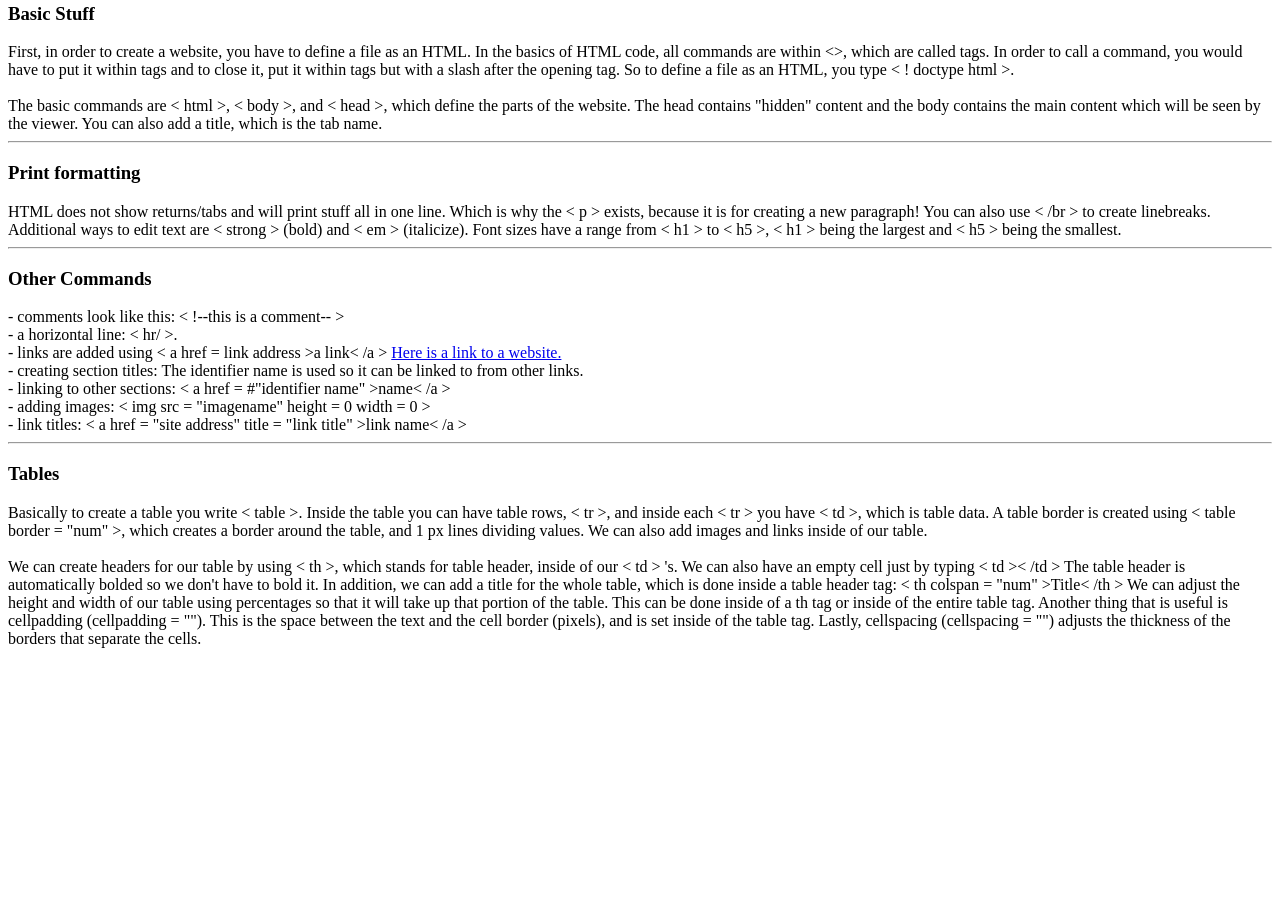
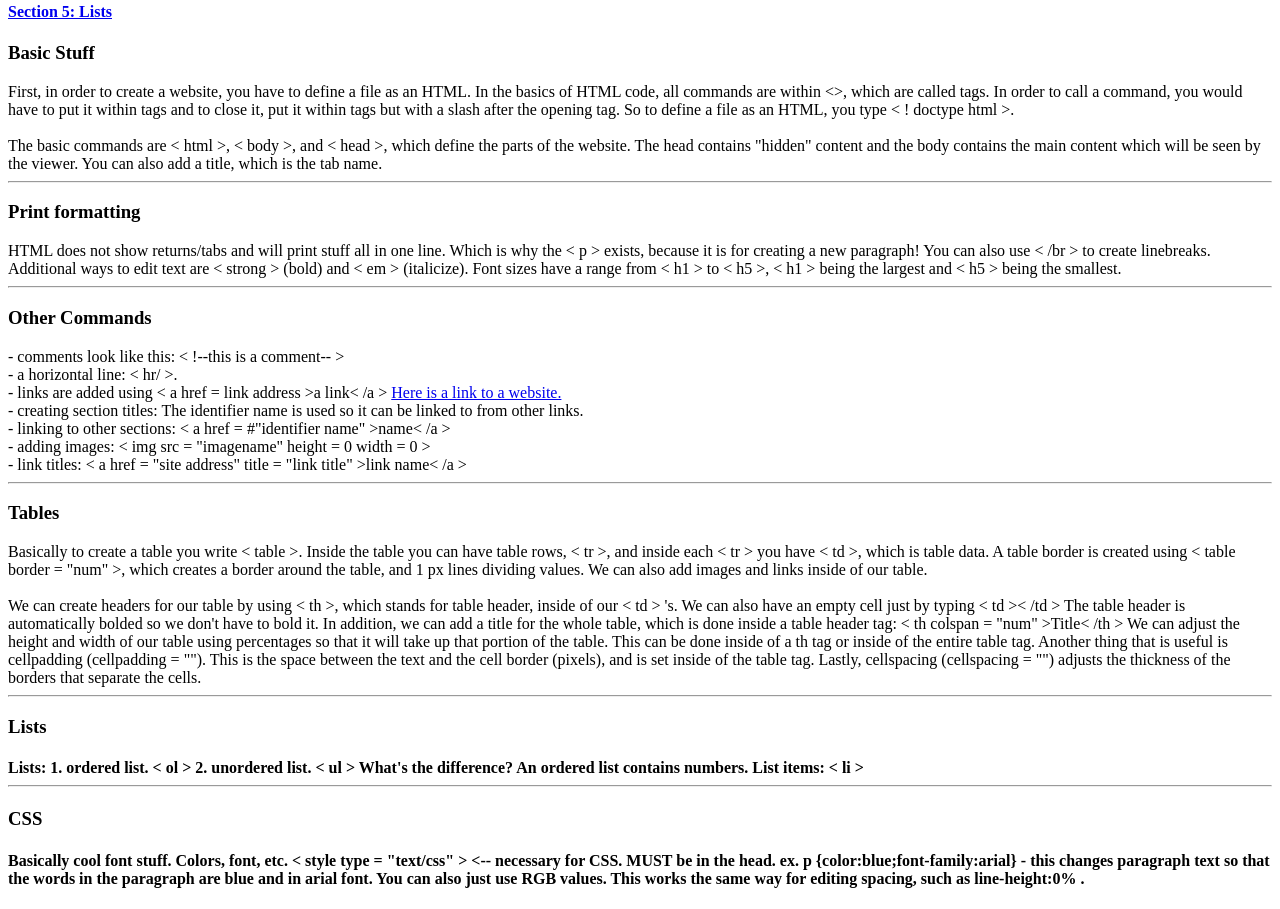
Before and after one commit to KristenChing/Ching_Kristen, a plain HTML site: page Web/aboutme (WebLab_01).html in a window 1280 px wide. Shown: the part 567-1476 px from the top of the page. Before the commit the page ends 1223 px from the top, so only its background shows below. Drawn offline with Linux system fonts and the light colour scheme.

Commit message:
added CSS notez :D

```diff
--- a/Web/aboutme (WebLab_01).html
+++ b/Web/aboutme (WebLab_01).html
@@ -11,6 +11,7 @@
 	<h4><a href = "#Section 2">Section 2: Print Formatting</a></h4>
 	<h4><a href = "#Section 3">Section 3: Other Commands</a></h4>
 	<h4><a href = "#Section 4">Section 4: Tables</a></h4>
+	<h4><a href = "#Section 5">Section 5: Lists</a></h4>
 
 	<h3><a name = "Section 1"></a>Basic Stuff</h3>
 	First, in order to create a website, you have to define a file as an HTML. In the basics of HTML code, all commands are within <>, which are called tags. In order to call a command, you would have to put it within tags and to close it, put it within tags but with a slash after the opening tag. So to define a file as an HTML, you type < ! doctype html >. </br></br>
@@ -40,5 +41,19 @@
 	We can adjust the height and width of our table using percentages so that it will take up that portion of the table. This can be done inside of a th tag or inside of the entire table tag.
 	Another thing that is useful is cellpadding (cellpadding = ""). This is the space between the text and the cell border (pixels), and is set inside of the table tag.
 	Lastly, cellspacing (cellspacing = "") adjusts the thickness of the borders that separate the cells.
-</body>
+
+	<hr/>
+	<h3><a name = "Section 5"</a>Lists</h3>
+	<h4>
+	Lists: 1. ordered list. < ol > 2. unordered list. < ul > What's the difference? An ordered list contains numbers.
+	List items: < li >
+
+	<hr/>
+	<h3><a name = "Section 6"</a>CSS</h3>
+	<h4>
+	Basically cool font stuff. Colors, font, etc.
+	< style type = "text/css" > <-- necessary for CSS. MUST be in the head.
+	ex. p {color:blue;font-family:arial} - this changes paragraph text so that the words in the paragraph are blue and in arial font.
+	You can also just use RGB values. This works the same way for editing spacing, such as line-height:0% .
+	</body>
 </html>
```
